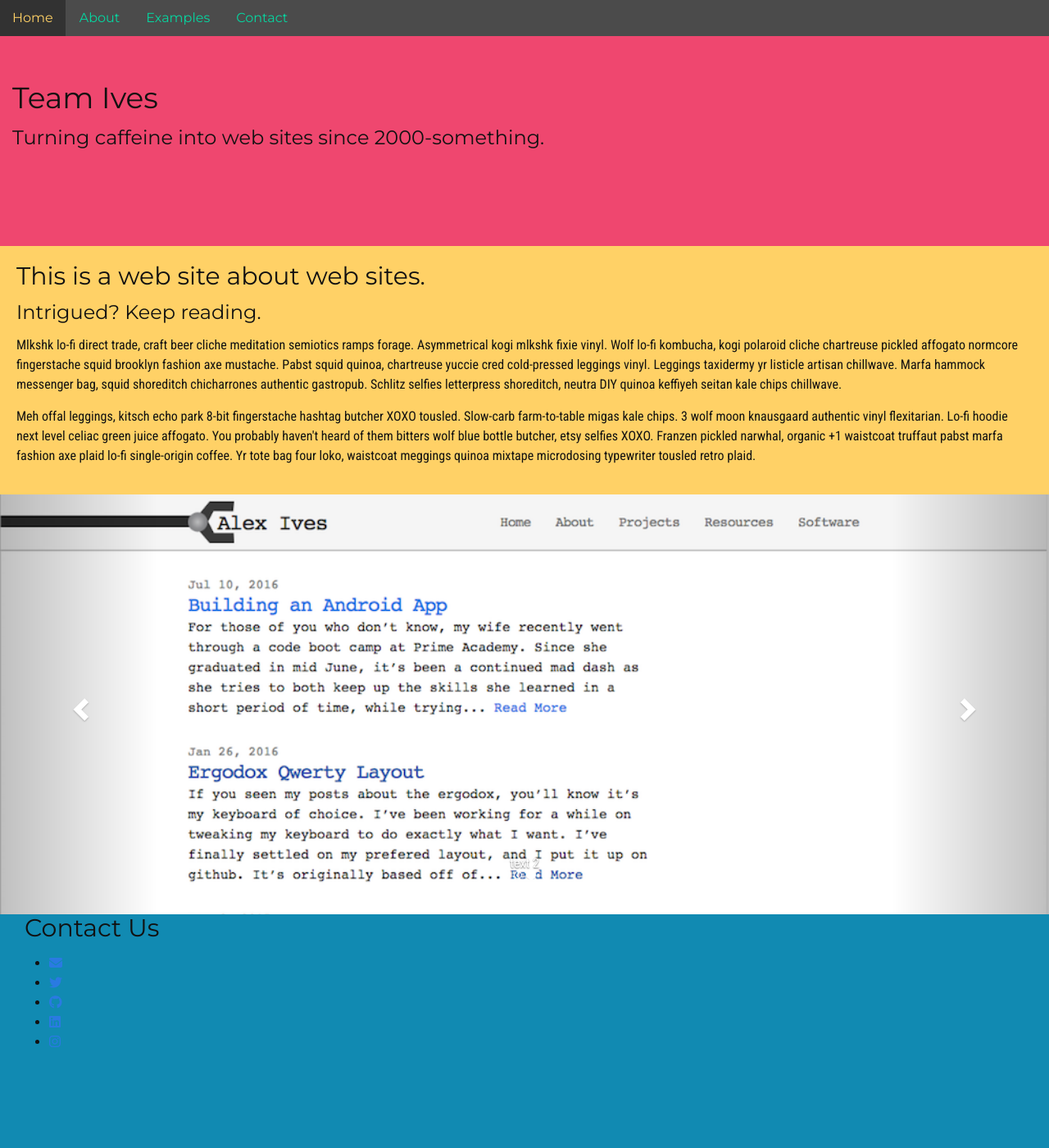
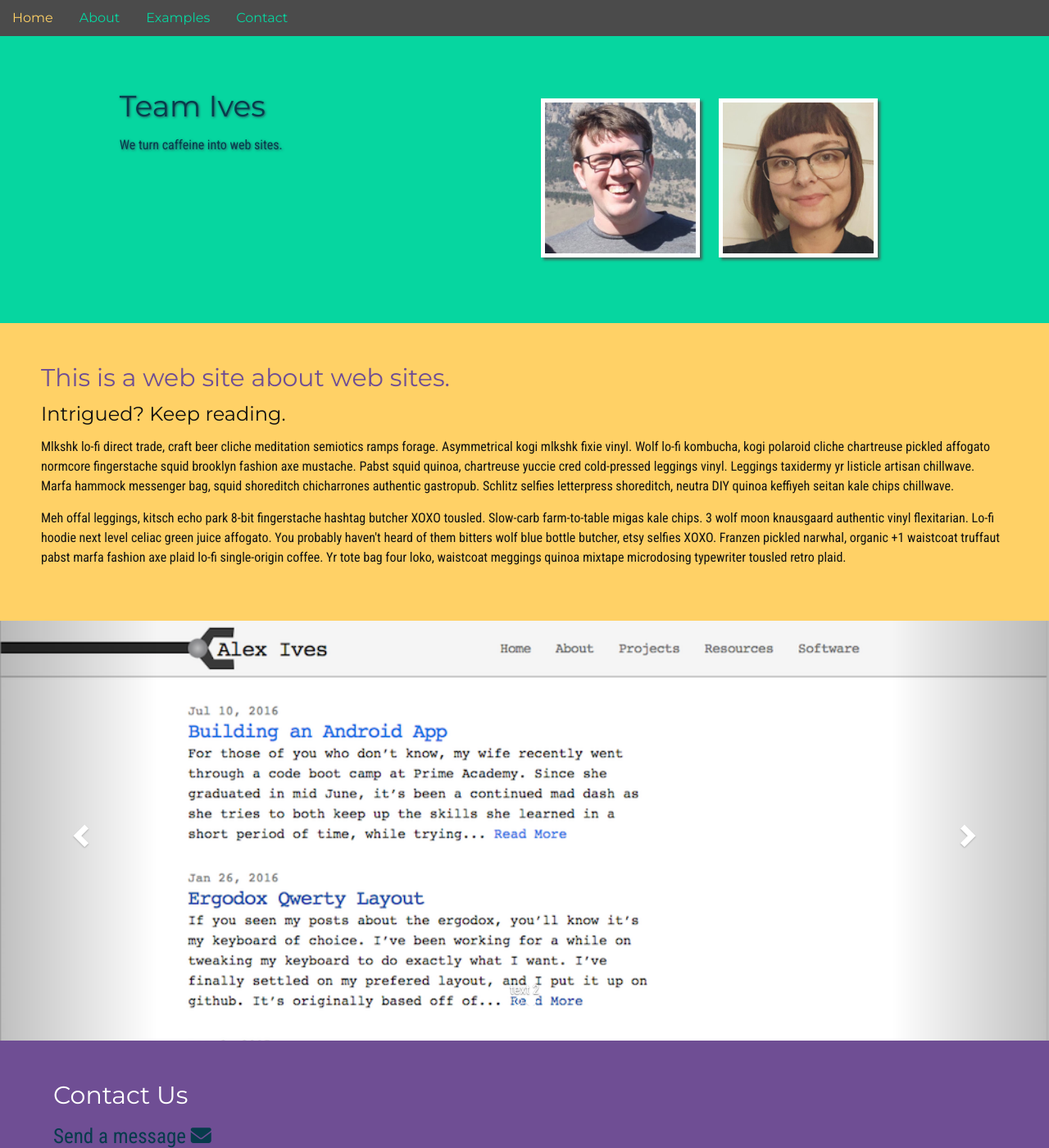
Before and after one commit to Team-Ives/ives.mn, a Jekyll site: the page built from index.html, in a window 1280 px wide and 1400 px high. Shown: the whole window at 82% size. Built offline with Jekyll 4.4.1, drawn with Linux system fonts in a browser that asks for light colours; nearby versions of some CDN libraries.

Commit message:
Style adjustments

```diff
--- a/_sass/_layout.scss
+++ b/_sass/_layout.scss
@@ -1,6 +1,3 @@
-/**
-* Site header
-*/
 
 .fullwidth-content-box {
   min-height: 300px;
@@ -10,41 +7,17 @@
   @include media-query($on-palm) {
     min-height: 150px;
   }
-
-}
-#home {
-  background-color: $color1;
-  @extend .fullwidth-content-box;
 }
 
-.title {
-  margin: 100px auto 50px auto;
-}
 
-#about {
-  background-color: $color2;
-  @extend .fullwidth-content-box;
-  padding: 20px;
-}
-
-#examples {
-  padding: 0;
-  @extend .fullwidth-content-box;
-  img {
-    width: 100%;
-  }
-}
-
-#contact {
-  background-color: $color4;
-  @extend .fullwidth-content-box;
-}
+// ::::::::::::: navigation :::::::::::::
 
 #nav {
   font-family: $header;
   background-color: rgba(75, 75, 75, 1);
-  margin: 0;
+  margin: 0 auto;
   color: $color5;
+
   a {
     color: $color3;
     border-radius: 0;
@@ -63,9 +36,71 @@
 }
 
 
-  /**
-  * Page content
-  */
+
+// ::::::::::::: landing page :::::::::::
+// ::::::::::::: color rows :::::::::::::
+
+#home {
+  margin-top: 40px;
+  padding: 50px;
+  background-color: $color3;
+  @extend .fullwidth-content-box;
+  img {
+    border: 5px solid white;
+    margin: 10px;
+    width: 40%;
+    max-width: 350px;
+    box-shadow: 3px 3px 3px rgba(75, 75, 75, .8);
+  }
+}
+
+.title {
+  color: $color5;
+  padding: 20px 10px;
+  text-shadow: 1px 1px 3px rgba(50, 50, 75, .8);
+}
+
+.portraits {
+  margin: 10px auto;
+  padding: 10px;
+}
+
+#about {
+  background-color: $color2;
+  @extend .fullwidth-content-box;
+  padding: 50px;
+  h2 {
+    color: $color4;
+  }
+}
+
+#examples {
+  padding: 0;
+  @extend .fullwidth-content-box;
+  img {
+    width: 100%;
+  }
+}
+
+#contact {
+  background-color: $color4;
+  @extend .fullwidth-content-box;
+  padding: 50px;
+  color: white;
+  a {
+    color: $color5;
+    font-size: 25px;
+  }
+  a:hover {
+    color: $color2;
+    text-decoration: none;
+  }
+}
+
+
+
+// ::::::::::: page content :::::::::::
+
 .page-content {
   padding: $spacing-unit 0;
 }
@@ -95,9 +130,9 @@
 
 
 
-  /**
-  * Posts
-  */
+
+// ::::::::::: posts :::::::::::
+
 .post-header {
   margin-bottom: $spacing-unit;
 }
--- a/css/main.scss
+++ b/css/main.scss
@@ -9,7 +9,7 @@
 $color1: rgba(239, 71, 111, 1);
 $color2: rgba(255, 209, 102, 1);
 $color3: rgba(6, 214, 160, 1);
-$color4: rgba(17, 138, 178, 1);
+$color4: rgba(111, 78, 148, 1);
 $color5: rgba(7, 59, 76, 1);
 
 $header: 'Montserrat', sans-serif;
--- a/index.html
+++ b/index.html
@@ -1,6 +1,8 @@
 ---
 layout: homepage
 ---
+
+<!-- ::::::::::::: navigation bar ::::::::::::: -->
 
 <div class="container-fluid">
   <ul id="nav" class="nav nav-pills navbar-fixed-top">
@@ -11,15 +13,24 @@ layout: homepage
   </ul>
 </div>
 
+
+<!-- ::::::::::::: banner area ::::::::::::: -->
+
 <div id="home" class="container-fluid">
-  <div class="banner">
-
-  </div>
-  <div class="title">
-    <h1>Team Ives</h1>
-    <h3>Turning caffeine into web sites since 2000-something.</h3>
+  <div class="row">
+    <div class="col-sm-offset-1 col-sm-5 title">
+      <h1>Team Ives</h1>
+      <p>We turn caffeine into web sites.</p>
+    </div>
+    <div class="portraits col-sm-5">
+      <img src="/media/alex.jpg" alt="Alex Ives"/>
+      <img src="/media/courtney.jpg" alt="Courtney Ives"/>
+    </div>
   </div>
 </div>
+
+
+<!-- ::::::::::::: about area ::::::::::::: -->
 
 <div id="about" class="container-fluid">
   <h2>This is a web site about web sites.</h2> <h3>Intrigued? Keep reading.</h3>
@@ -29,16 +40,18 @@ layout: homepage
 </div>
 
 
-<!-- ::::::::::::: Carousel ::::::::::::: -->
+
+<!-- ::::::::::::: photo carousel ::::::::::::: -->
 
 <div id="examples" class="carousel slide container-fluid" data-ride="carousel">
-  <!-- Indicators -->
+
+  <!-- carousel indicators -->
   <ol class="carousel-indicators">
     <li data-target="#examples" data-slide-to="0" class="active"></li>
     <li data-target="#examples" data-slide-to="1"></li>
   </ol>
 
-  <!-- Wrapper for slides -->
+  <!-- carousel: wrapper for slides -->
   <div class="carousel-inner" role="listbox">
     <div class="item active">
       <img src="/media/cgives-site.png" alt="...">
@@ -54,7 +67,7 @@ layout: homepage
     </div>
   </div>
 
-  <!-- Controls -->
+  <!-- carousel ontrols -->
   <a class="left carousel-control" href="#examples" role="button" data-slide="prev">
     <span class="glyphicon glyphicon-chevron-left" aria-hidden="true"></span>
     <span class="sr-only">Previous</span>
@@ -66,16 +79,13 @@ layout: homepage
 </div>
 
 
+
+<!-- ::::::::::::: contact area ::::::::::::: -->
+
 <div id="contact" class="container-fluid">
   <div class="col-md-4 green">
     <h2>Contact Us</h2>
-    <ul>
-      <li><a href="mailto:cgives@me.com"><i class="fa fa-envelope" aria-hidden="true"></i></a></li>
-      <li><a href="http://www.twitter.com/courtneygives"><i class="fa fa-twitter" aria-hidden="true"></i></a></li>
-      <li><a href="http://www.github.com/courtneygives"><i class="fa fa-github" aria-hidden="true"></i></a></li>
-      <li><a href="https://www.linkedin.com/in/courtney-ives-a7076223"><i class="fa fa-linkedin-square" aria-hidden="true"></i></a></li>
-      <li><a href="http://www.instagram.com/cgives"><i class="fa fa-instagram" aria-hidden="true"></i></a></li>
-    </ul>
-  </div>
+
+    <a href="mailto:cgives@me.com">Send a message <i class="fa fa-envelope" aria-hidden="true"></i></a>
 
 </div>
```
Also changed, not shown: media/alex.jpg (added), media/courtney.jpg (added), media/two-ives.JPG (added). Lines whose indentation alone changed are shown as unchanged.
